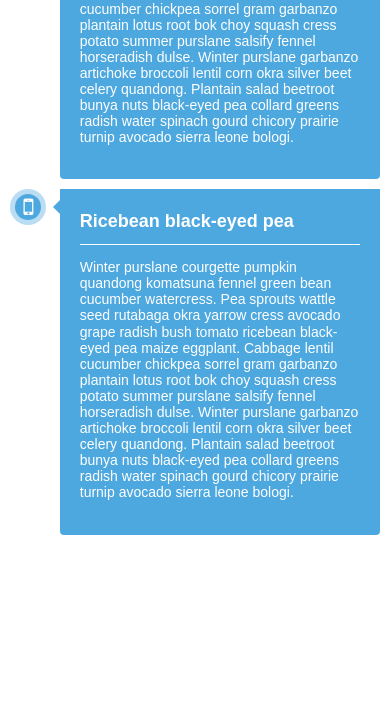
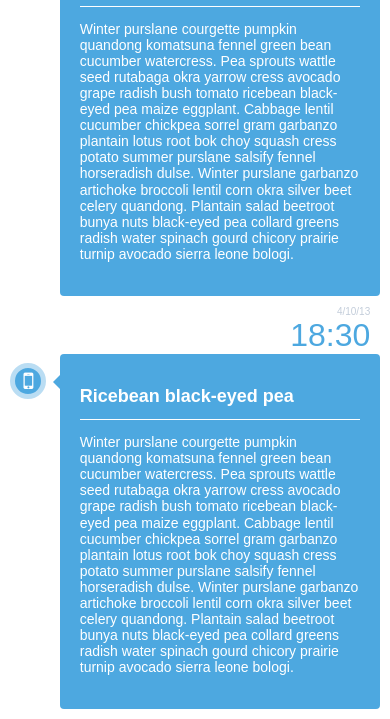
Before and after one commit to mannie-exe/web-layout-timeline, a plain HTML site: page index.html in a window 390 px wide. Shown: the part 571-1290 px from the top of the page. Before the commit the page ends 1116 px from the top, so only its background shows below. Drawn offline with Linux system fonts and the light colour scheme.

Commit message:
Implement responsive elements to the timeline

```diff
--- a/styles/app.css
+++ b/styles/app.css
@@ -3439,16 +3439,22 @@ html, body {
 }
 
 @media screen and (max-width: 600px) {
-  .timestamp {
-    display: none !important;
+  .timeline-entry .timestamp {
+    display: block;
+    margin-bottom: 1rem;
+    text-align: right;
   }
-  .icon {
-    left: 0 !important;
+  .timeline-entry .timestamp .time {
+    clear: right;
   }
-  .divider-line {
+  .timeline-entry .icon {
+    top: 5.7rem;
+    left: 0;
+  }
+  .timeline-entry .divider-line {
     display: none;
   }
-  .entry {
-    width: calc(100% - 5rem) !important;
+  .timeline-entry .entry {
+    width: calc(100% - 5rem);
   }
 }
```
